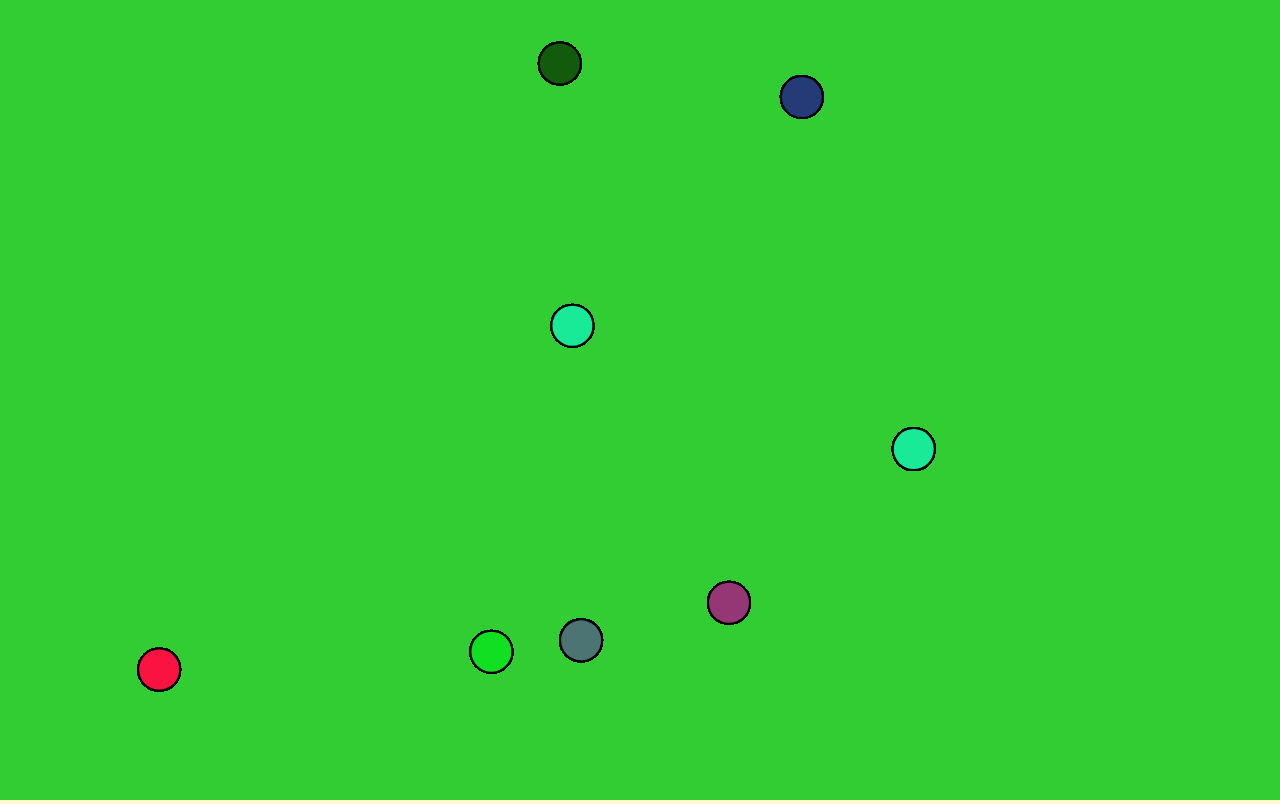
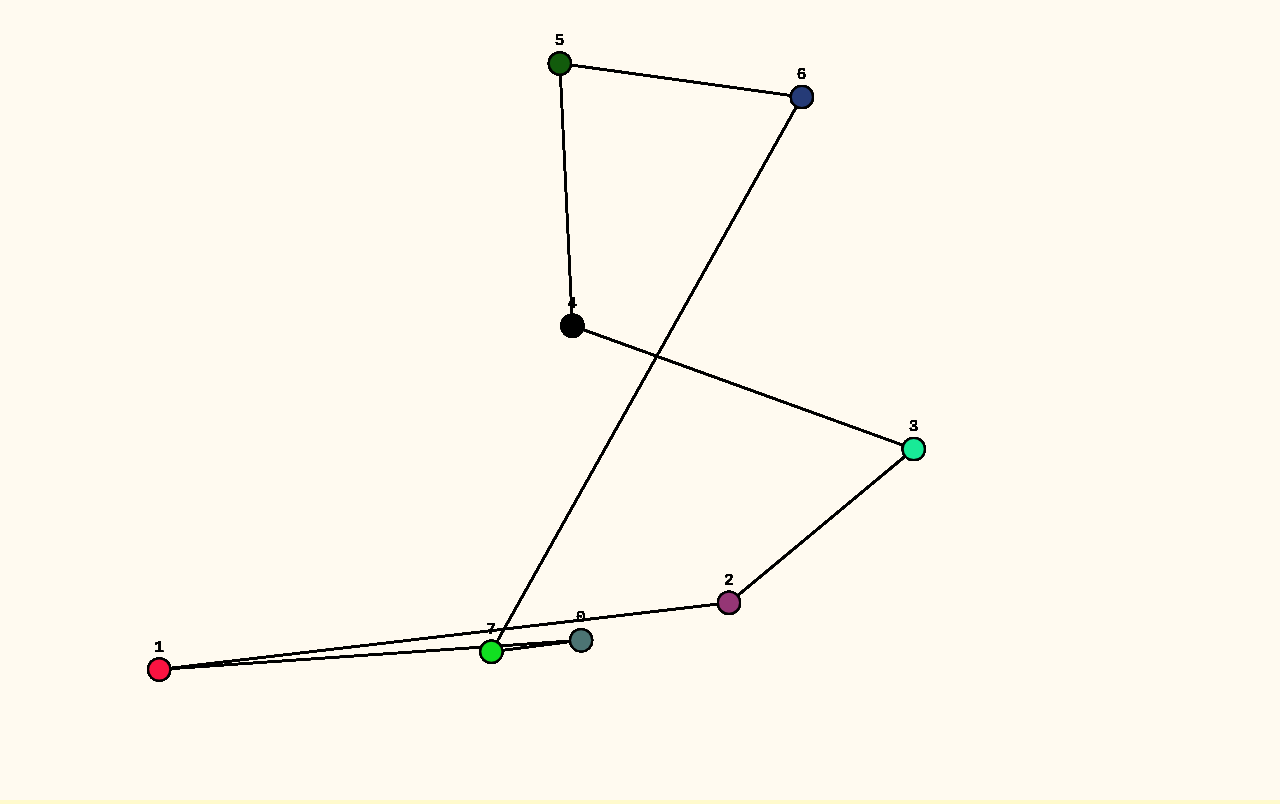
Before and after one commit to djsjollema/2018-AMP-GD2B, a plain HTML site: page html/connectTheDots/index.html in a window 1280 px wide. Drawn offline with Linux system fonts and the light colour scheme.

Commit message:
connectTheDots path

```diff
--- a/html/connectTheDots/script.js
+++ b/html/connectTheDots/script.js
@@ -13,8 +13,19 @@ for (var i = 0; i < 8; i++) {
 
 function animate(){
   requestAnimationFrame(animate);
+  context.beginPath();
+  context.moveTo(dots[0].x,dots[0].y);
   for (var i = 0; i < dots.length; i++) {
-    dots[i].draw()
+    context.lineWidth = 2;
+    context.lineTo(dots[i].x,dots[i].y);
+
+  }
+  context.closePath();
+  context.stroke();
+
+  for (var i = 0; i < dots.length; i++) {
+    dots[i].draw();
+    dots[i].printText(i);
   }
 }
 
--- a/html/connectTheDots/style.css
+++ b/html/connectTheDots/style.css
@@ -4,5 +4,5 @@ body{
 }
 
 #canvas{
-  background-color: limegreen;
+  background-color: floralwhite;
 }
--- a/html/myPoint/style.css
+++ b/html/myPoint/style.css
@@ -1,8 +1,8 @@
 body{
-  background-color: lemonchiffon;
+  background-color: floralwhite;
   margin: 0;
 }
 
 #canvas{
-  background-color: limegreen;
+  background-color: floralwhite;
 }
--- a/lib/Point.js
+++ b/lib/Point.js
@@ -3,7 +3,6 @@ class Point {
     this.x = x;
     this.y = y;
     this.color = color;
-    console.log(this.color)
   }
 
   draw(){
@@ -11,9 +10,15 @@ class Point {
     context.lineWidth = 4;
     context.strokeStyle = "black";
     context.fillStyle = this.color;
-    context.arc(this.x,this.y,20,0,2*Math.PI);
+    context.arc(this.x,this.y,10,0,2*Math.PI);
     context.closePath();
     context.stroke();
     context.fill();
   }
+
+  printText(myText){
+    context.fillStyle = "black";
+    context.font = "16px Courier New";
+    context.fillText(myText, this.x-5,this.y-18);
+  }
 }
```
